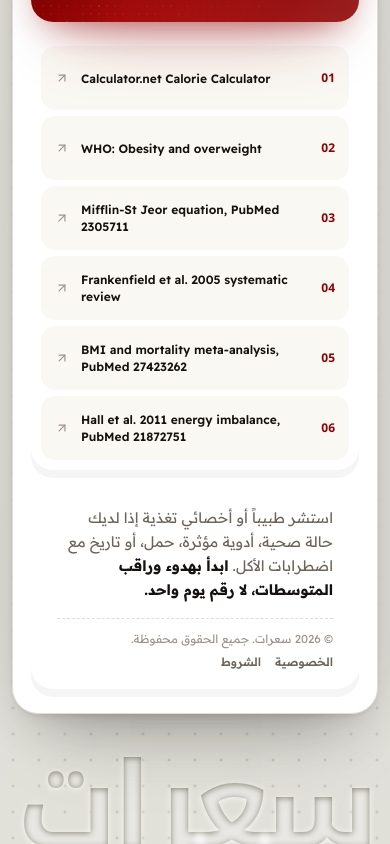
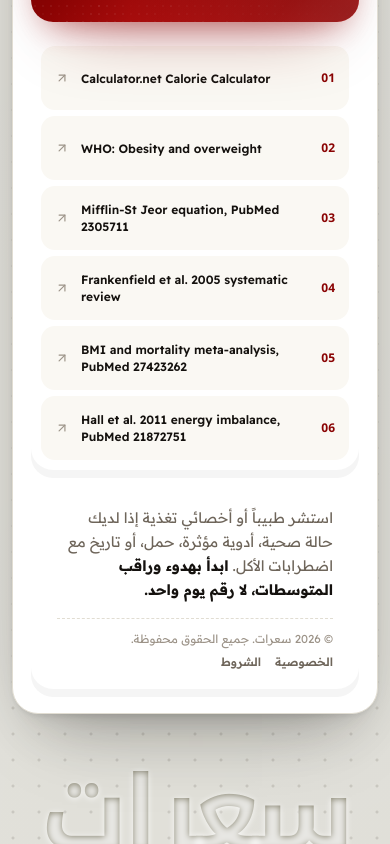
Before and after one commit to Astrobubu/calorie-calculator, a React (Vite) app: page / in a window 390 px wide. Shown: the part 6481-7325 px from the top of the page. Built offline with nearby package versions, Linux system fonts and the light colour scheme.

Commit message:
Adjust mobile footer watermark

```diff
--- a/src/styles.css
+++ b/src/styles.css
@@ -1738,6 +1738,10 @@ h3 {
   .footer-heading h2 { font-size: 26px; }
   .footer-meta { flex-direction: column; align-items: flex-start; gap: 8px; }
   .footer-watermark { height: 90px; margin-top: 40px; }
-  .footer-watermark span { font-size: clamp(96px, 30vw, 140px); }
+  .footer-watermark span {
+    font-size: clamp(96px, 26vw, 120px);
+    line-height: 1.192;
+    transform: translateY(24px);
+  }
   .site-footer { padding-bottom: 0; }
 }
```
